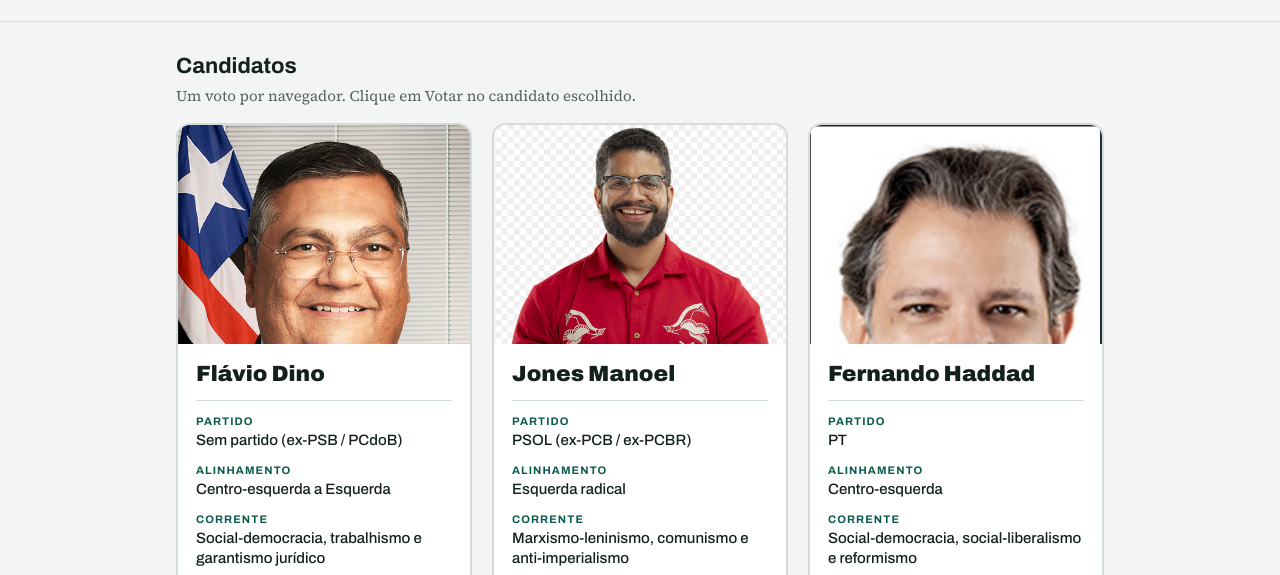
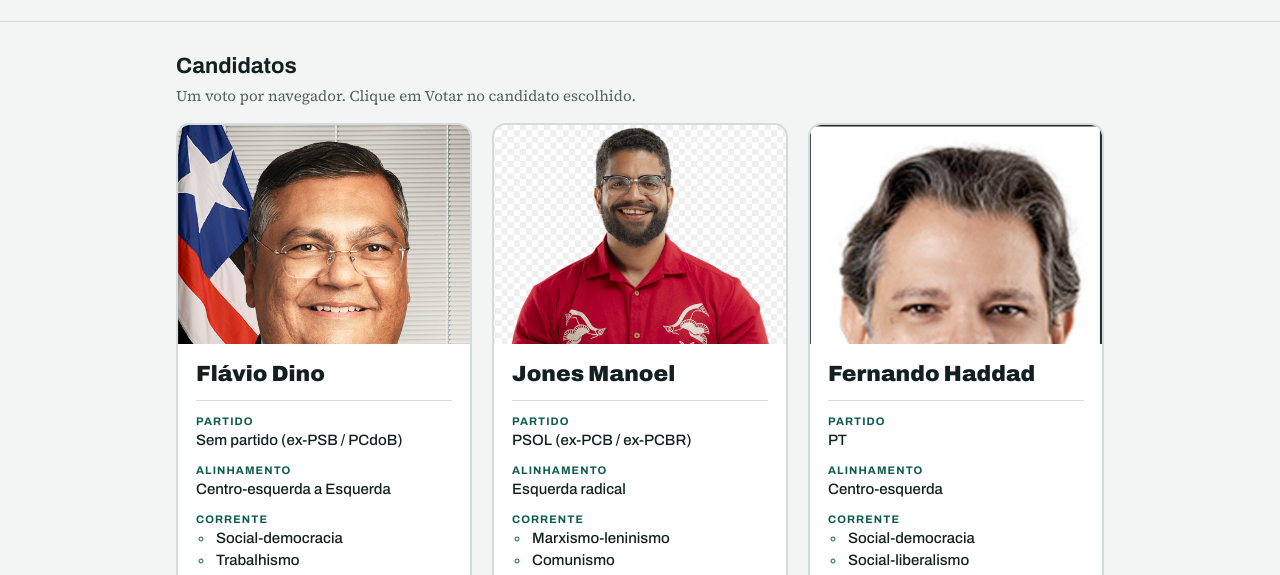
Before and after one commit to RacineFPSantos/clt_html, a plain HTML site: page ranking/index.html in a window 1280 px wide. Shown: the part 225-800 px from the top of the page. Drawn offline with Linux system fonts and the light colour scheme; no server answers.

Commit message:
style: show ideology as bullet list on candidate cards

```diff
--- a/ranking/index.html
+++ b/ranking/index.html
@@ -37,6 +37,9 @@ h2{font:700 22px var(--display);margin:32px 0 6px}
 .name{font:900 22px/1.15 var(--display);margin:0 0 14px;padding-bottom:12px;border-bottom:1px solid var(--line)}
 .meta{margin:0 0 14px;font:500 15px/1.35 var(--display);color:var(--ink)}
 .meta b{display:block;margin-bottom:3px;font:700 11px var(--display);letter-spacing:.1em;text-transform:uppercase;color:var(--accent)}
+.meta ul{margin:0;padding-left:18px}
+.meta li{margin:2px 0;padding-left:2px}
+.meta li::marker{color:var(--accent)}
 .meta .tbd{font-style:italic;color:var(--muted)}
 .vote-btn{margin:8px 18px 18px;background:var(--accent);color:#fff;border:0;border-radius:10px;padding:12px;font:700 16px var(--display);letter-spacing:.06em;text-transform:uppercase;cursor:pointer}
 .vote-btn:hover:not(:disabled){background:#0a4a3c}
@@ -154,6 +157,22 @@ function metaLine(label, value){
   return p;
 }
 
+// Divide "A, B e C" em tópicos, com a primeira letra de cada um em maiúscula.
+function metaList(label, value){
+  if(!value) return metaLine(label, "");
+  const p=document.createElement("div"); p.className="meta";
+  const b=document.createElement("b"); b.textContent=label;
+  const ul=document.createElement("ul");
+  value.split(/,\s*|\s+e\s+/).forEach(t=>{
+    t=t.trim(); if(!t) return;
+    const li=document.createElement("li");
+    li.textContent=t.charAt(0).toUpperCase()+t.slice(1);
+    ul.appendChild(li);
+  });
+  p.append(b, ul);
+  return p;
+}
+
 function renderCards(){
   const ul=$("cards"); ul.innerHTML="";
   const mine=votedId();
@@ -172,7 +191,7 @@ function renderCards(){
 
     const info=document.createElement("div"); info.className="info";
     const h=document.createElement("h3"); h.className="name"; h.textContent=o.name;
-    info.append(h, metaLine("Partido", o.party), metaLine("Alinhamento", o.alignment), metaLine("Corrente", o.ideology));
+    info.append(h, metaLine("Partido", o.party), metaLine("Alinhamento", o.alignment), metaList("Corrente", o.ideology));
 
     const btn=document.createElement("button");
     btn.type="button"; btn.className="vote-btn";
```
